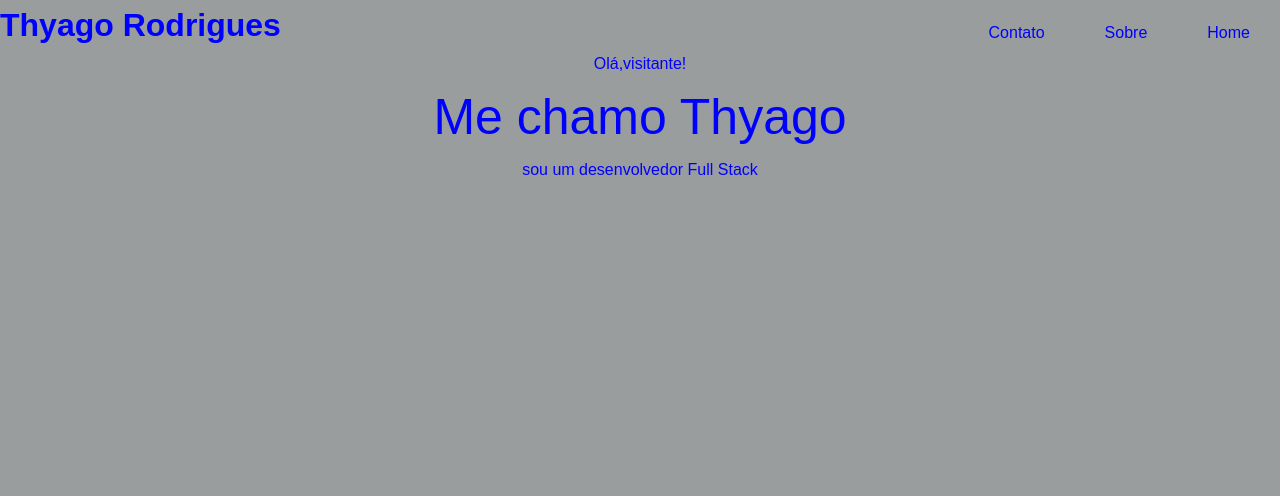
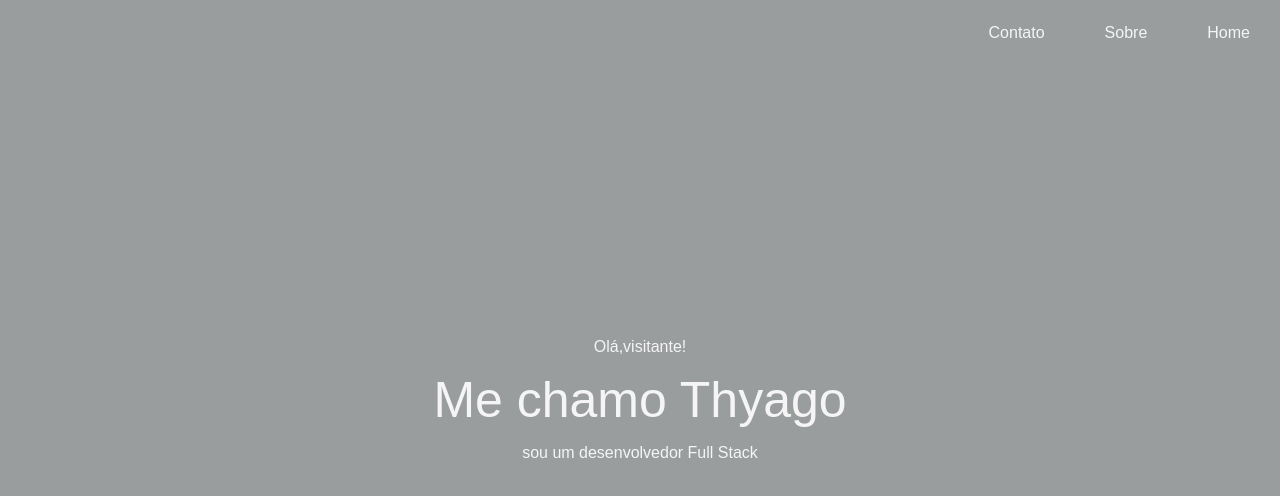
Before and after one commit to Thyago-Josef/portifolio-react, a Next.js app: page / in a window 1280 px wide. Shown: the top 496 px of the page. Built offline with nearby package versions, Linux system fonts and the light colour scheme.

Commit message:
atualizando textos

```diff
--- a/src/app/globals.scss
+++ b/src/app/globals.scss
@@ -11,11 +11,16 @@
 
 .nome{
   font-size: 50px;
-  align-items: center;
+
 }
 
 .nome-centro{
-  text-align: center;
+  display: flex;
+  flex-direction: column; /* Garante que cada elemento fique em uma linha separada */
+  justify-content: center; /* Centraliza na vertical */
+  align-items: center; /* Centraliza na horizontal */
+  height: 100vh; /* Faz ocupar toda a tela */
+  text-align: center; /* Centraliza o texto */
 }
 
 
@@ -32,7 +37,7 @@ body {
   left: 0;
   height: 800px;
   width: 100%;
-  color: blue;
+  color: #f5f5f5;
   // webkit-font-smoothing: antialiased;
     font-family: 'Dennis Sans', sans-serif;
     // color: var(--color-text);
@@ -52,8 +57,14 @@ body {
   display: flex;
   gap: 20px; // Ajusta o espaço entre os itens
   padding: 10px;
-  // background-color: #fff; // Exemplo de cor de fundo
   border-radius: 8px; // Bordas arredondadas
+  color:#f5f5f5;
+  font-family: 'Dennis Sans', sans-serif;
+    line-height: 1.6;
+    font-weight: 450;
+    font-style: normal;
+    font-size: 16px;
+    font-size: clamp(16px, 1.2vw, 19px);
 
   .contato, .sobre, .home {
     cursor: pointer;
--- a/src/app/page.tsx
+++ b/src/app/page.tsx
@@ -16,9 +16,11 @@ export default function Home() {
 
 
         <div className="quadro-cima">
-          <h1>Thyago Rodrigues</h1>
 
-          <div className="nome-centro">Olá,visitante!<p className="nome">Me chamo Thyago</p> sou um desenvolvedor Full Stack</div>
+
+          <div className="nome-centro">Olá,visitante!<br />
+            <p className="nome">Me chamo Thyago</p>
+            sou um desenvolvedor Full Stack</div>
 
           <div className="elementos-cima">
             <div className="contato">Contato</div>
```
